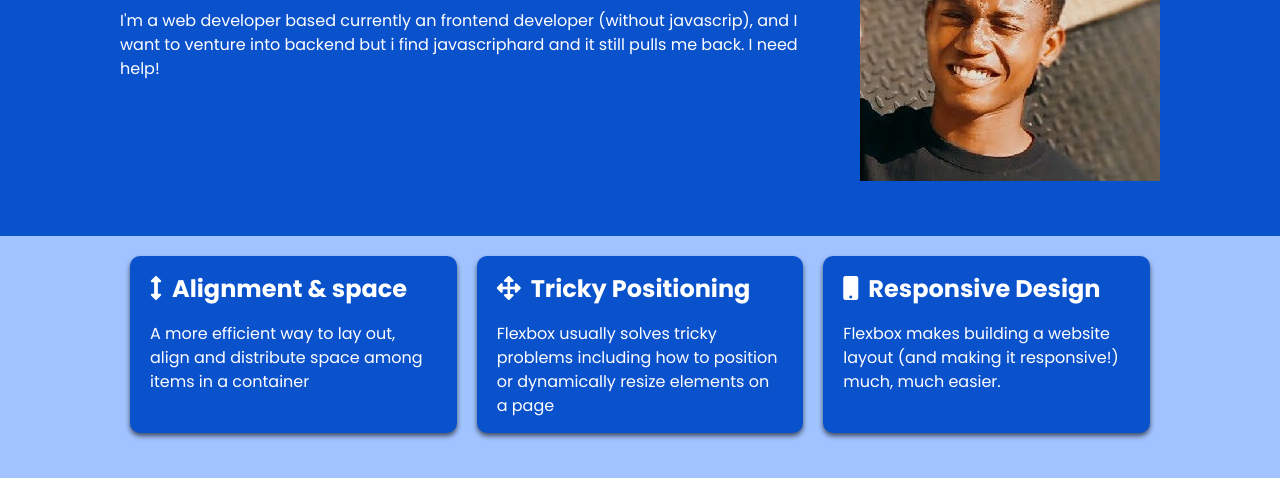
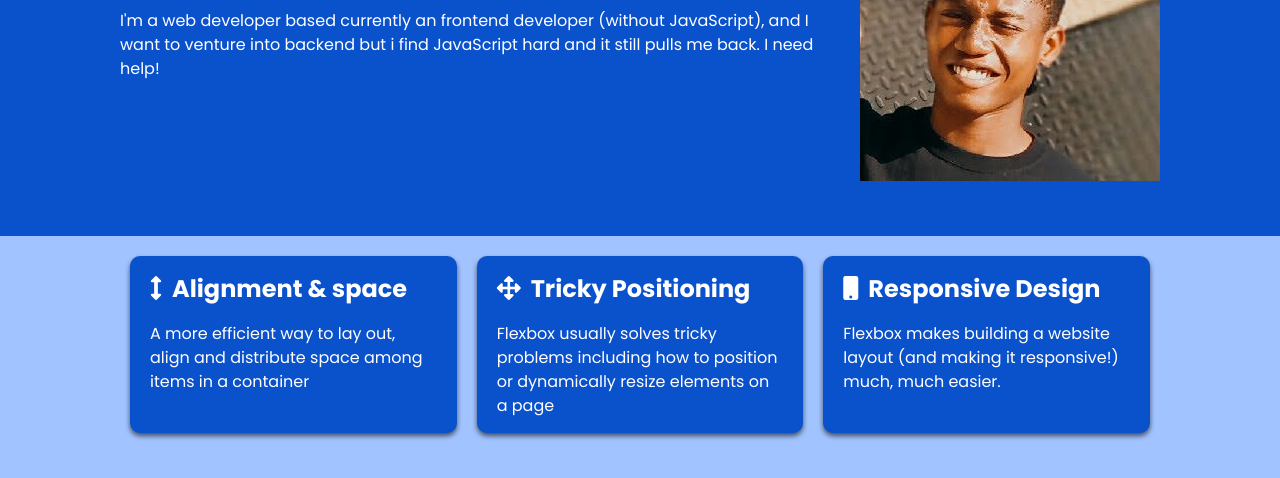
Before and after one commit to SimpleX-T/codex.github.io, a plain HTML site: page flex/index.html in a window 1280 px wide. Shown: the part 224-702 px from the top of the page. Drawn offline with Linux system fonts and the light colour scheme.

Commit message:
Update index.html

```diff
--- a/flex/index.html
+++ b/flex/index.html
@@ -30,7 +30,7 @@
             <div>
                 <h1>Mark Tochukwu</h1>
                 <p>
-                    I'm a web developer based currently an frontend developer (without javascrip), and I want to venture into backend but i find javascriphard and it still pulls me back. I need help!
+                    I'm a web developer based currently an frontend developer (without JavaScript), and I want to venture into backend but i find JavaScript hard and it still pulls me back. I need help!
                 </p>
             </div>
             <img src="/projects/images/me.jpg" alt="">
```
